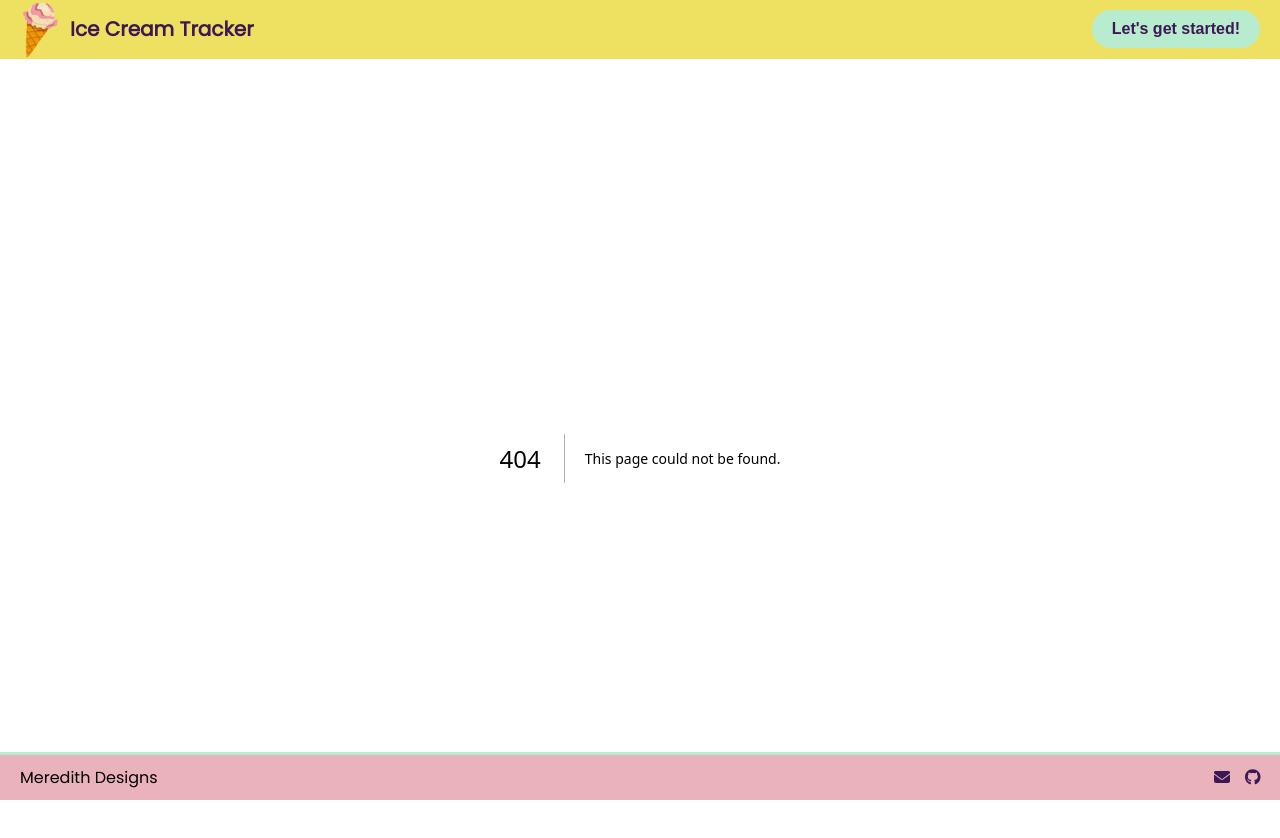
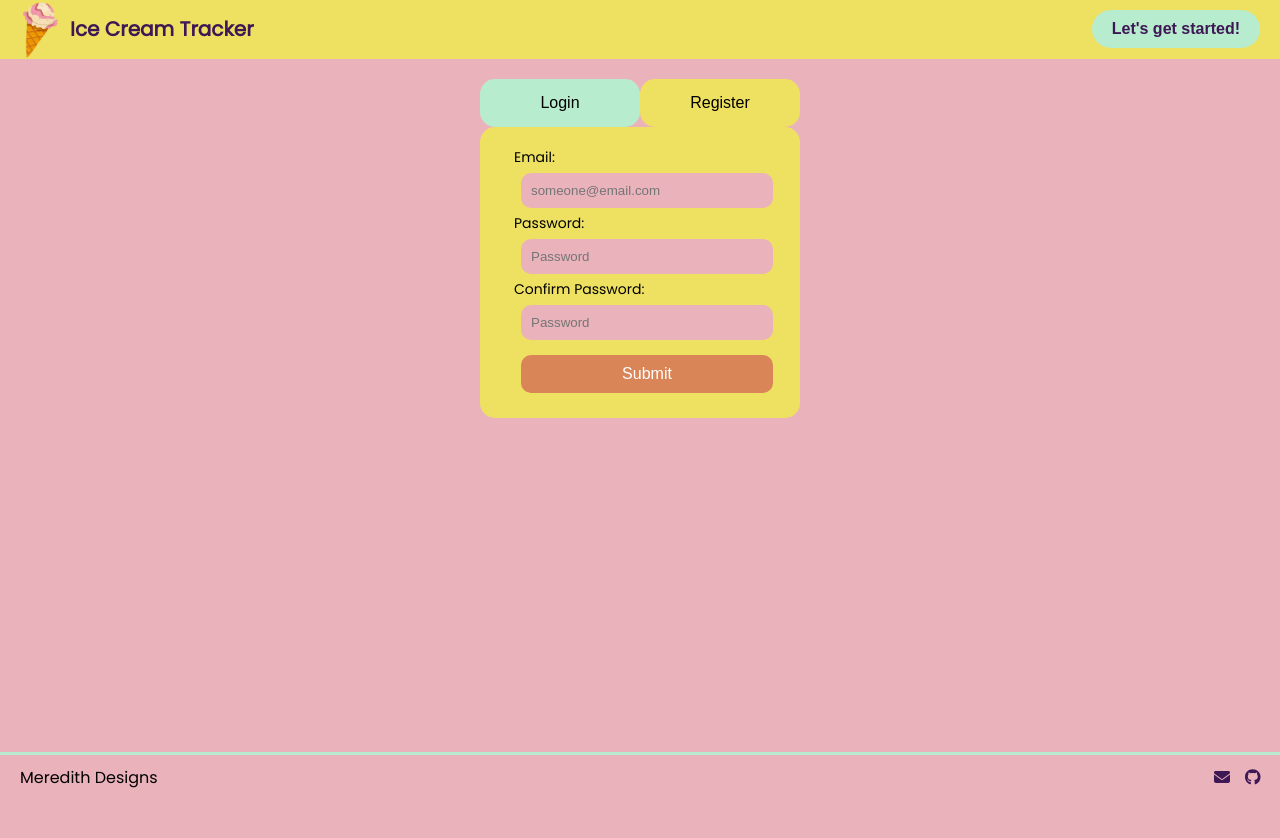
Before and after one commit to NucyLoodle/icecream-web, a Next.js app in the folder icecream-web/: page /registration in a window 1280 px wide. Before the commit this address had no page. Shown: the top 838 px of the page. After the commit the page ends 800 px from the top, so only its background shows below. Built offline with nearby package versions, Linux system fonts and the light colour scheme.

Commit message:
build and style registration form

```diff
--- /dev/null
+++ b/icecream-web/app/registration/RegistrationPage.css
@@ -0,0 +1,80 @@
+#rg-registration-page-component {
+    display:flex;
+    flex-direction: column;
+    flex: 1;
+    background-color: #eab2bb;
+    justify-content: center;
+    align-items: center;
+    padding: 20px;
+    font-family: "Poppins", serif;
+
+}
+
+#rg-registration-form-container{
+    display: flex;
+    flex-direction: column;
+    background-color: #eee060;
+    padding: 20px;
+    border-radius: 15px;
+    width: 320px;
+    text-align: center;
+}
+
+#rg-login-register-button-container {
+    display: flex;
+    justify-content: space-between;
+}
+
+#rg-login-register-button-container button {
+    width: 50%;
+    padding: 15px;
+    border: none;
+    border-radius: 15px 15px;
+    font-size: 16px;
+    cursor: pointer;
+}
+
+#rg-login-button {
+    background-color: #b8ecce
+}
+
+#rg-register-button {
+    background-color: #eee060;
+}
+
+#rg-registration-form {
+    display: flex;
+    flex-direction: column;
+    align-items: center;
+}
+
+#rg-registration-form label {
+    font-size: 14px;
+    font-weight: normal;
+    text-align: left;
+    width: 100%;
+    display: block;
+    padding-left: 5%;
+}
+
+#rg-registration-form input {
+    width: 90%;
+    padding: 10px;
+    margin: 5px 0;
+    border-radius: 10px;
+    border: none;
+    background-color: #eab2bb;
+    display: block;
+    margin-left: 5%;
+}
+
+#rg-registration-form input[type="submit"]{
+    background-color: #da8558;
+    border: none;
+    padding: 10px 15px;
+    border-radius: 10px;
+    color: white;
+    font-size: 16px;
+    cursor: pointer;
+    margin-top: 10px;
+}
--- /dev/null
+++ b/icecream-web/app/registration/page.js
@@ -0,0 +1,78 @@
+"use client"
+import './RegistrationPage.css';
+import Link from 'next/link';
+import { useForm } from 'react-hook-form';
+import { ErrorMessage } from "@hookform/error-message";
+
+function RegistrationPage() {
+    const { register, watch, handleSubmit, formState: { errors } } = useForm({ criteriaMode: "all" });
+    const onSubmit = (data) => console.log(data);
+
+    return (
+        <div id='rg-registration-page-component'>
+            <div id='rg-registration-content-container'>
+                <div id='rg-login-register-button-container'>
+                    <button id='rg-login-button'>
+                        <Link href={'/login'}>Login</Link>
+                    </button>
+                    <button id='rg-register-button'>Register</button>
+                </div>
+                <div id='rg-registration-form-container'>
+                    <form id='rg-registration-form' onSubmit={handleSubmit(onSubmit)}  noValidate>
+                        {/* Email */}
+                        <label>Email:</label>
+                        <input
+                            id='rg-email'
+                            type='email'
+                            placeholder="someone@email.com"
+                            {...register("email", {
+                                required: "Email is required.",
+                                pattern: {
+                                    value: /^\S+@\S+$/i,
+                                    message: "Invalid email format."
+                                }
+                            })}
+                        />
+                        <ErrorMessage errors={errors} name="email" render={({ message }) => <p className="error">{message}</p>} />
+
+                        {/* Password */}
+                        <label>Password:</label>
+                        <input
+                            id='rg-password'
+                            type='password'
+                            placeholder='Password'
+                            {...register("password", {
+                                required: "Password is required.",
+                                minLength: { value: 8, message: "Password must be at least 8 characters." },
+                                maxLength: { value: 20, message: "Password must not exceed 20 characters." }
+                            })}
+                        />
+                        <ErrorMessage errors={errors} name="password" render={({ message }) => <p className="error">{message}</p>} />
+
+                        {/* Confirm Password */}
+                        <label>Confirm Password:</label>
+                        <input
+                            id='rg-confirm-password'
+                            type='password'
+                            placeholder='Password'
+                            {...register("confirmPassword", {
+                                required: true,
+                                validate: (val) => {
+                                    if (watch('password') != val) {
+                                      return "Your passwords do not match.";
+                                    }
+                                  },
+
+                            })}
+                        />
+                        <ErrorMessage errors={errors} name="confirmPassword" render={({ message }) => <p className="error">{message}</p>} />
+
+                        <input id='rg-submit-register-button' type="submit" />
+                    </form>
+                </div>
+            </div>
+        </div>
+    );
+};
+
+export default RegistrationPage;
--- a/icecream-web/package.json
+++ b/icecream-web/package.json
@@ -16,6 +16,7 @@
     "@fortawesome/free-brands-svg-icons": "^6.7.2",
     "@fortawesome/free-solid-svg-icons": "^6.7.2",
     "@fortawesome/react-fontawesome": "^0.2.2",
+    "@hookform/error-message": "^2.0.1",
     "next": "15.1.6",
     "react": "^19.0.0",
     "react-dom": "^19.0.0",
```
Also changed, not shown: 1 other file (tests, documents, lock files or other folders).
